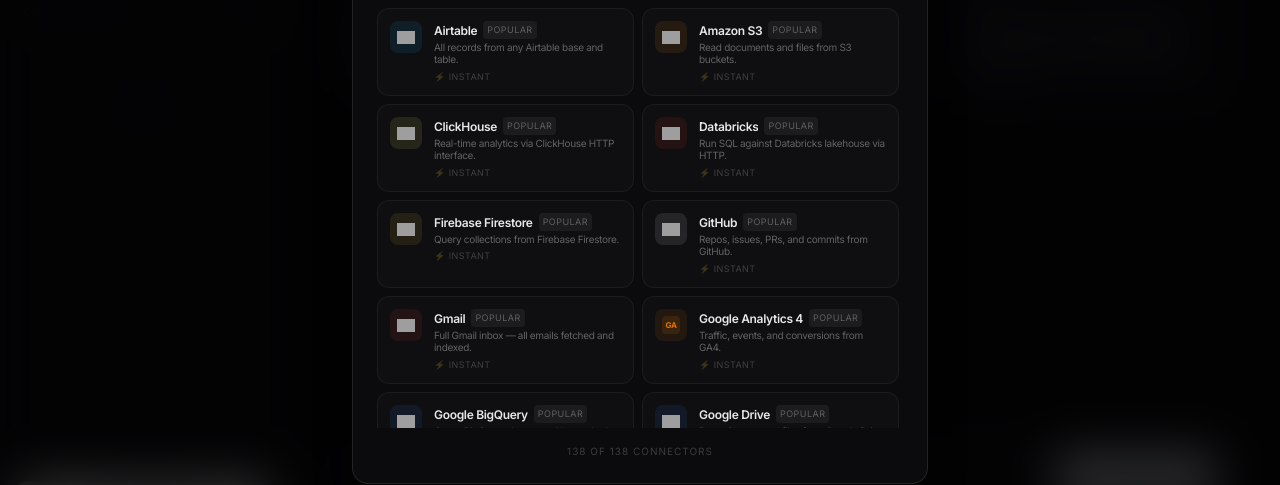
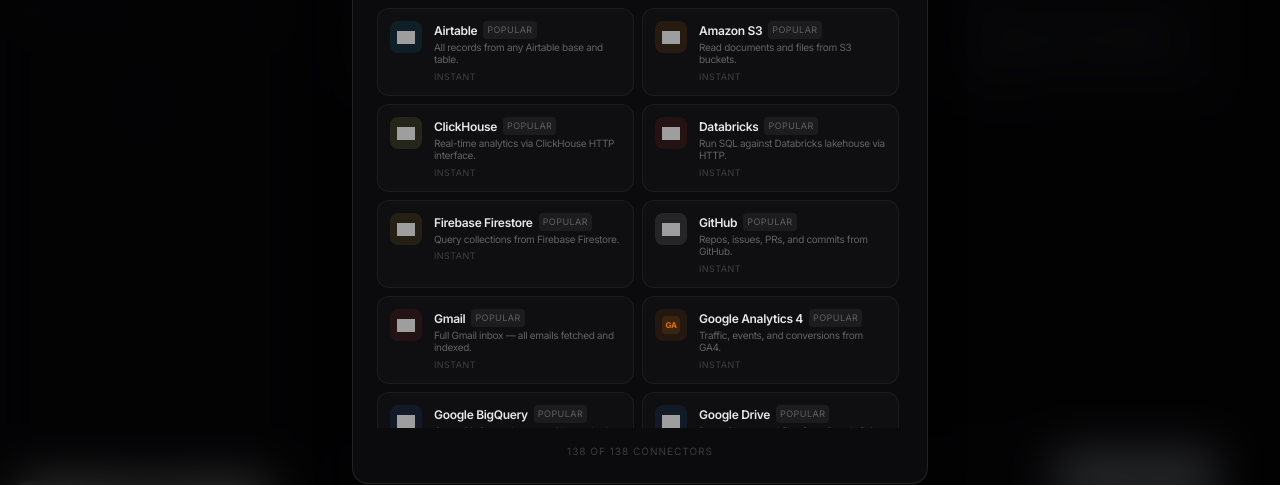
Before and after one commit to SMXFREEZE/dedomena, a Next.js app: page / in a window 1280 px wide. Both pictures are taken after a click on the button "Import Asset". Shown: the part 267-752 px from the top of the page. Built offline with nearby package versions, Linux system fonts and the light colour scheme; grey boxes are pictures that could not be loaded.

Commit message:
Remove emoji from connector card execution mode badges

```diff
--- a/src/components/modals/source-catalog.tsx
+++ b/src/components/modals/source-catalog.tsx
@@ -124,7 +124,7 @@ function ConnectorCard({ connector, onClick }: { connector: Connector; onClick:
         </div>
         <p className="text-[10px] text-white/35 leading-tight line-clamp-2">{connector.description}</p>
         <span className="text-[9px] text-white/20 uppercase tracking-wider mt-1 block">
-          {connector.executionMode === 'server' ? '⚙ server' : '⚡ instant'}
+          {connector.executionMode === 'server' ? 'server' : 'instant'}
         </span>
       </div>
     </button>
```
